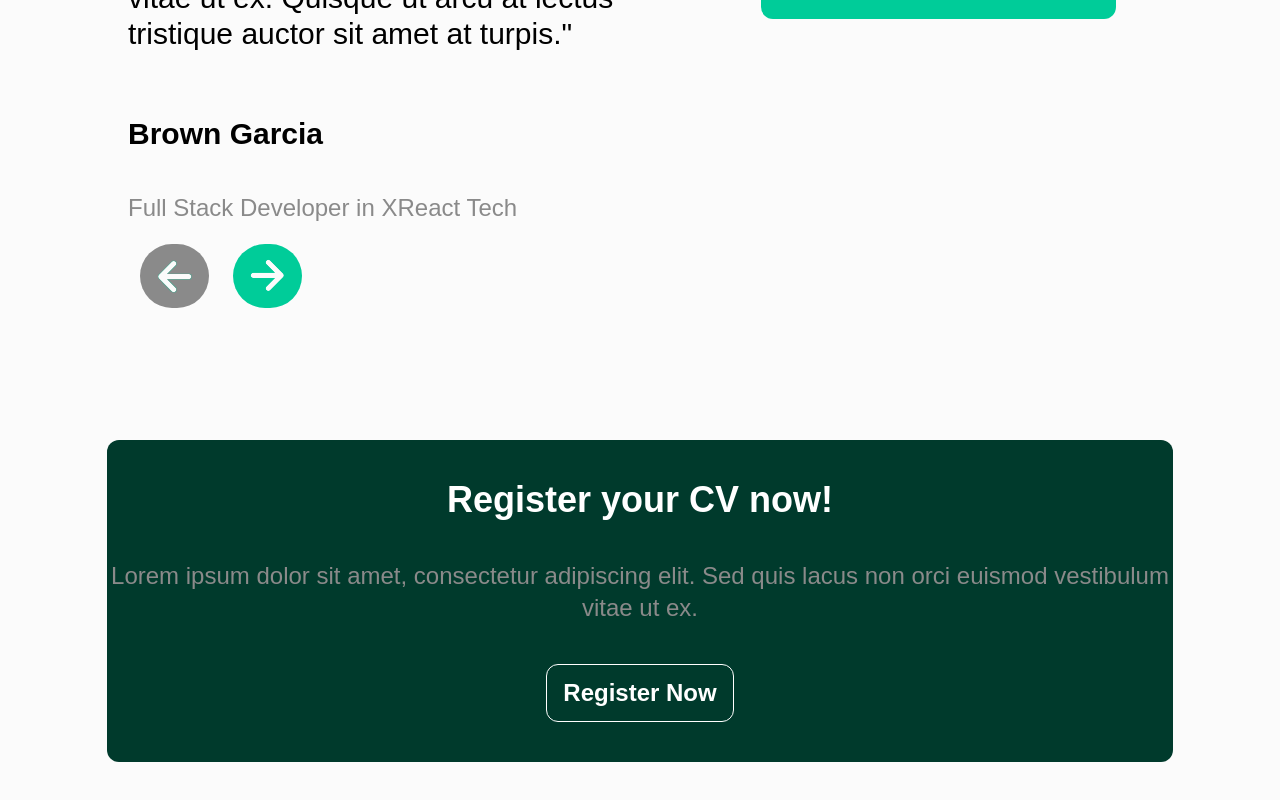
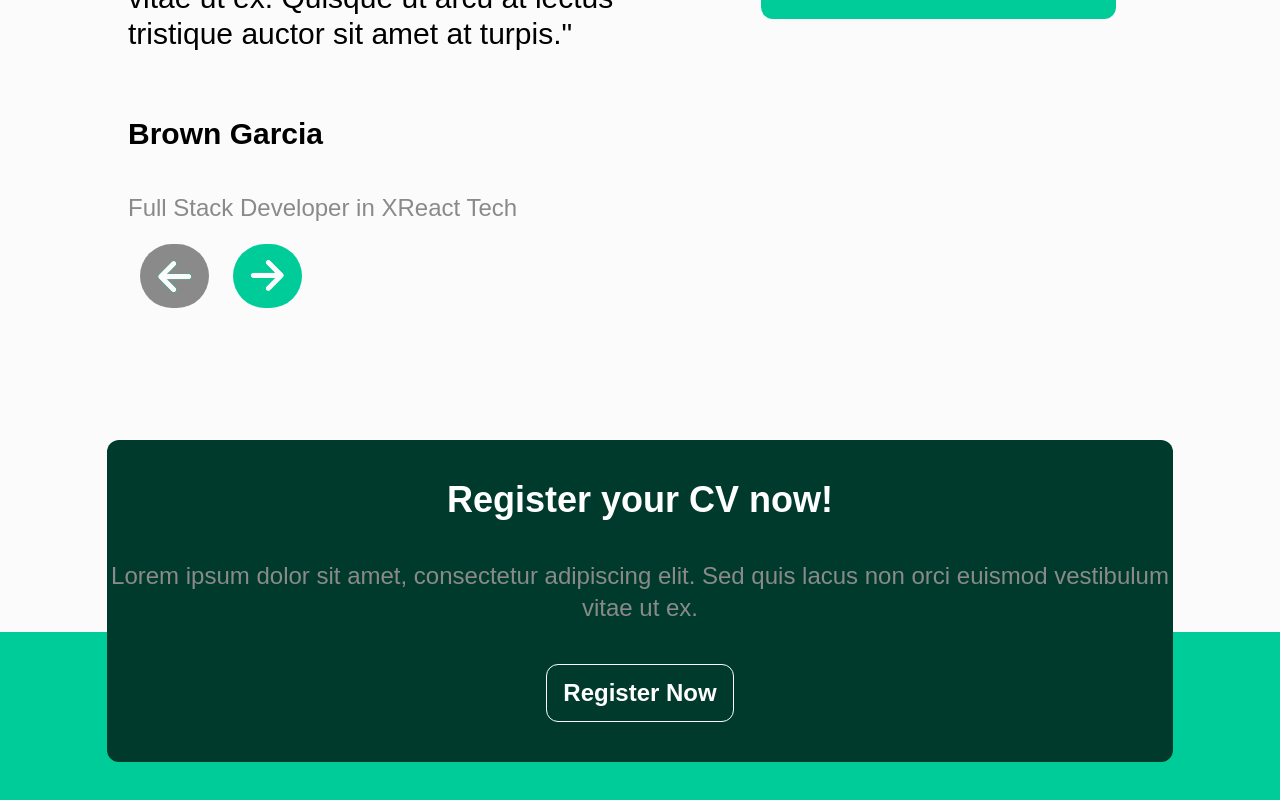
Before and after one commit to RaoufSiblani/task3, a Next.js app: page / in a window 1280 px wide. Shown: the part 5351-6151 px from the top of the page. Before the commit the page ends 6113 px from the top, so only its background shows below. Built offline with nearby package versions, Linux system fonts and the light colour scheme.

Commit message:
Update section7.js

```diff
--- a/comp/section7.js
+++ b/comp/section7.js
@@ -17,7 +17,7 @@ const Section7 = () => {
                 <div className="grid grid-cols-4 w-full bg-maingreen py-28 lg:hidden">
 
                 </div>
-                <div className="grid grid-cols-12 w-full bg-maingreen py-28 lg:hidden">
+                <div className="lg:grid grid-cols-12 w-full bg-maingreen py-28 hidden">
 
                 </div>
             </div>
```
